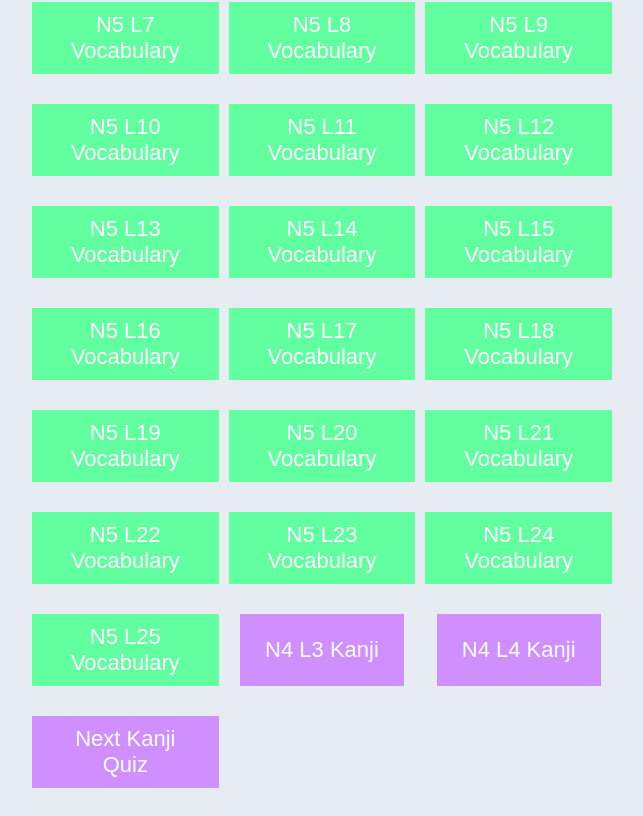
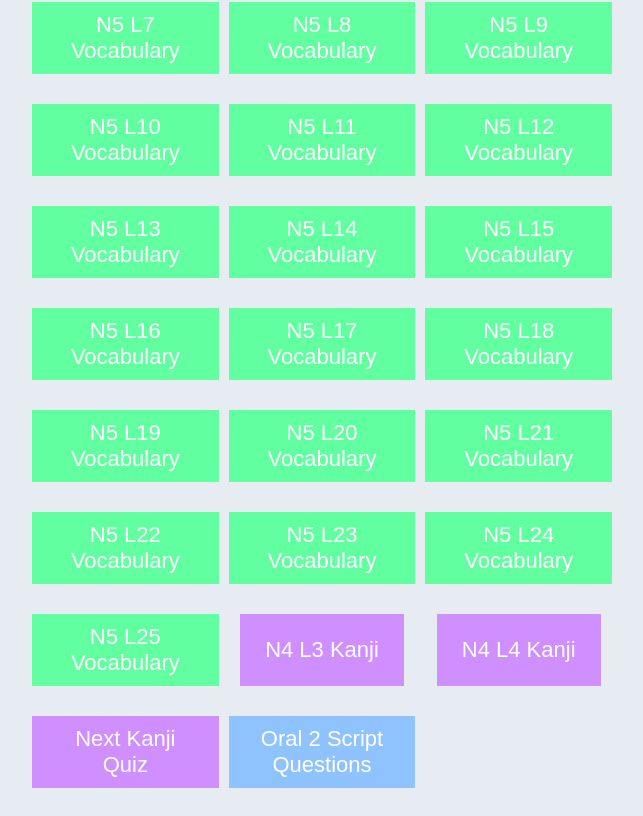
Before and after one commit to sameonseth/nihongo-reviewer, a Vue app: page / in a window 1280 px wide. Shown: the part 473-1289 px from the top of the page, without its empty margins (318-961 px from the left). Built offline with nearby package versions, Linux system fonts and the light colour scheme.

Commit message:
added Oral 2 Questions

```diff
--- a/src/App.vue
+++ b/src/App.vue
@@ -18,6 +18,7 @@
         />
         <div v-else-if="numberOfAnsweredQuestions === totalNumberOfQuestions">
           <Result
+            v-if="typeOfQuiz !== 'oral-script'"
             :numberOfCorrectAnswers="numberOfCorrectAnswers"
             :totalNumberOfQuestions="totalNumberOfQuestions"
           />
@@ -32,6 +33,14 @@
       </transition>
     </div>
     <button
+      v-if="typeOfQuiz === 'oral-script' && numberOfAnsweredQuestions < totalNumberOfQuestions"
+      type="button"
+      class="view-answers-button"
+      @click.prevent="next"
+    >
+      Next Question
+    </button>
+    <button
       v-if="numberOfAnsweredQuestions < totalNumberOfQuestions"
       type="button"
       class="red-button"
@@ -41,7 +50,7 @@
     </button>
     <div v-if="numberOfAnsweredQuestions === totalNumberOfQuestions">
       <button
-        v-if="isViewingAnswers === 0"
+        v-if="isViewingAnswers === 0 && typeOfQuiz !== 'oral-script'"
         type="button"
         class="view-answers-button"
         @click.prevent="viewAnswers"
@@ -62,6 +71,7 @@
 <script>
 import N4KanjiQuizzes from "./assets/N4KanjiQuizzes.json";
 import N5VocabularyQuizzes from "./assets/N5VocabularyQuizzes.json";
+import Oral2Questions from "./assets/Oral2Questions.json";
 import Answers from "./components/Answers.vue";
 import MenuVue from "./components/MenuVue.vue";
 import Questions from "./components/Questions.vue";
@@ -106,6 +116,9 @@ export default {
         randomizedQuestionSet[i] = questionSet[this.questionsIndexes[i]];
       }
       return randomizedQuestionSet;
+    },
+    next(){
+      this.numberOfAnsweredQuestions++;
     },
     reset() {
       this.isQuizSelected = 0;
@@ -239,6 +252,10 @@ export default {
         this.quiz = N4KanjiQuizzes.NextKanjiQuiz;
         this.typeOfQuiz = "kanji";
       }
+      else if (selectedQuiz==="Oral2Questions") {
+        this.quiz = Oral2Questions.Questions;
+        this.typeOfQuiz = "oral-script";
+      }
       this.totalNumberOfQuestions = this.quiz.length;
       this.quiz = this.randomizeQuestions(this.quiz);
     },
--- /dev/null
+++ b/src/assets/Oral2Questions.json
@@ -0,0 +1,24 @@
+{
+    "Questions" : [
+        { "question": "○○さん(batch-mate)は今(いま) 何(なに)をしていますか。" },
+        { "question": "何(なん)と言(い)いますか。（★１）" },
+        { "question": "教室(きょうしつ)で音楽(おんがく)を聞(き)いてもいいですか。" },
+        { "question": "○○さん(YOU) はどこに住(す)んでいますか。" },
+        { "question": "朝(あさ)起(お)きて、何(なに)をしますか。（3 verbs, Using それから）" },
+        { "question": "セブはどんな町(まち)ですか。(2 adjctives)" },
+        { "question": "日曜日(にちようび)会社(かいしゃ)へ来(こ)なければなりませんか。" },
+        { "question": "何時(なんじ)までに宿題(しゅくだい)を出(だ)さなければなりませんか。" },
+        { "question": "どんなソフトを使(つか)うことができますか。" },
+        { "question": "いつ薬(くすり)を飲(の)みますか。" },
+        { "question": "ボラカイへ行(い)ったことがありますか。" },
+        { "question": "週末(しゅうまつ)は何(なに)をしますか。(Using たり、たり)" },
+        { "question": "日本語(にほんご)の勉強(べんきょう)はどう？(plain style)" },
+        { "question": "先生(せんせい)の住所(じゅうしょ)（を）、知(し)ってる？ (plain style)" },
+        { "question": "病気(びょうき)のとき、どうしますか。" },
+        { "question": "銀行(ぎんこう)はどこですか。（★2）" },
+        { "question": "誰(だれ)に日本語(にほんご)を教えて(おし)もらいましたか。" },
+        { "question": "父(ちち)の日(ひ)／母(はは)の日(ひ) に何(なに)をしてあげたいですか。" },
+        { "question": "もし100万(まん)ペソあったら、何(なに)をしたいですか。" },
+        { "question": "安(やす)かったら、この車(くるま)を買(か)いますか。（★3）" }
+    ]
+}
--- a/src/assets/main.css
+++ b/src/assets/main.css
@@ -167,6 +167,25 @@ body {
   position: absolute;
 }
 
+.script-option {
+  background-color: #8fc3ff;
+  border: 0;
+  font-size: 22px;
+  color: #fff;
+  padding: 10px 25px;
+  margin: 10px auto;
+  display: block;
+}
+
+.script-option:active,
+.script-option:focus,
+.script-option:hover {
+  border: 0;
+  outline: 0;
+  cursor: pointer;
+  background-color: #3d8eeb;
+}
+
 .kanji-option {
   background-color: #cf8fff;
   border: 0;
--- a/src/components/MenuVue.vue
+++ b/src/components/MenuVue.vue
@@ -208,6 +208,13 @@
       >
         Next Kanji Quiz
       </button>
+      <button
+        type="button"
+        class="script-option"
+        @click.prevent="setQuiz('Oral2Questions')"
+      >
+        Oral 2 Script Questions
+      </button>
     </div>
 </template>
 
--- a/src/components/Questions.vue
+++ b/src/components/Questions.vue
@@ -21,6 +21,7 @@
       >
         <div class="question">{{ quizItem.question }}</div>
         <input
+          v-if="typeOfQuiz !== 'oral-script'"
           class="answer-input"
           placeholder="Your Hiragana Answer"
           @change="$event => evaluateHiraganaAnswer($event.target.value, quizItem.answer)"
```
